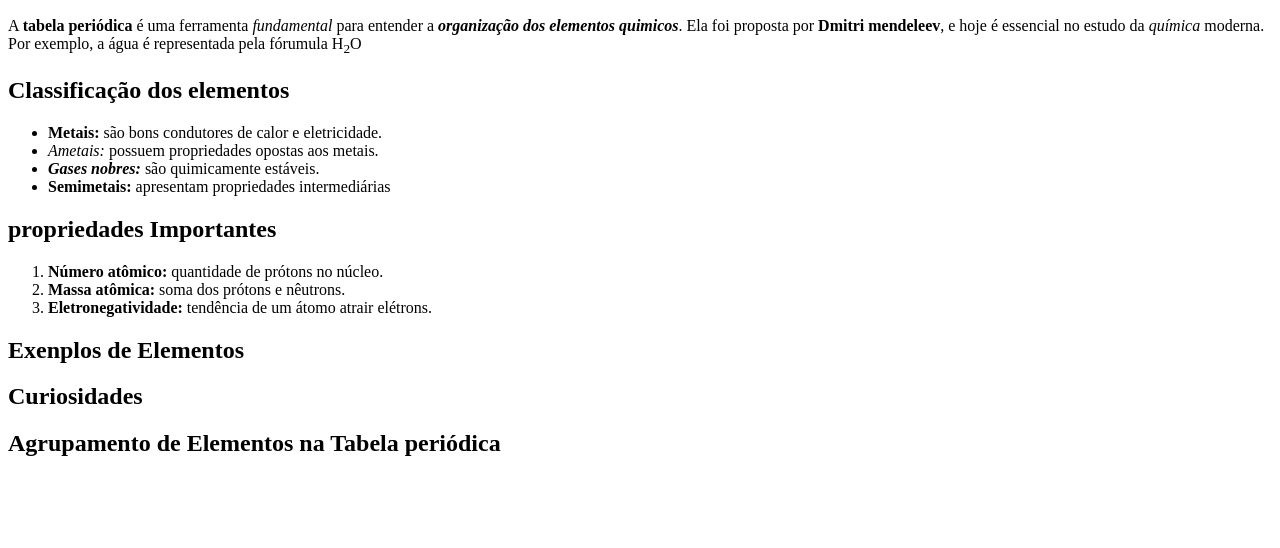
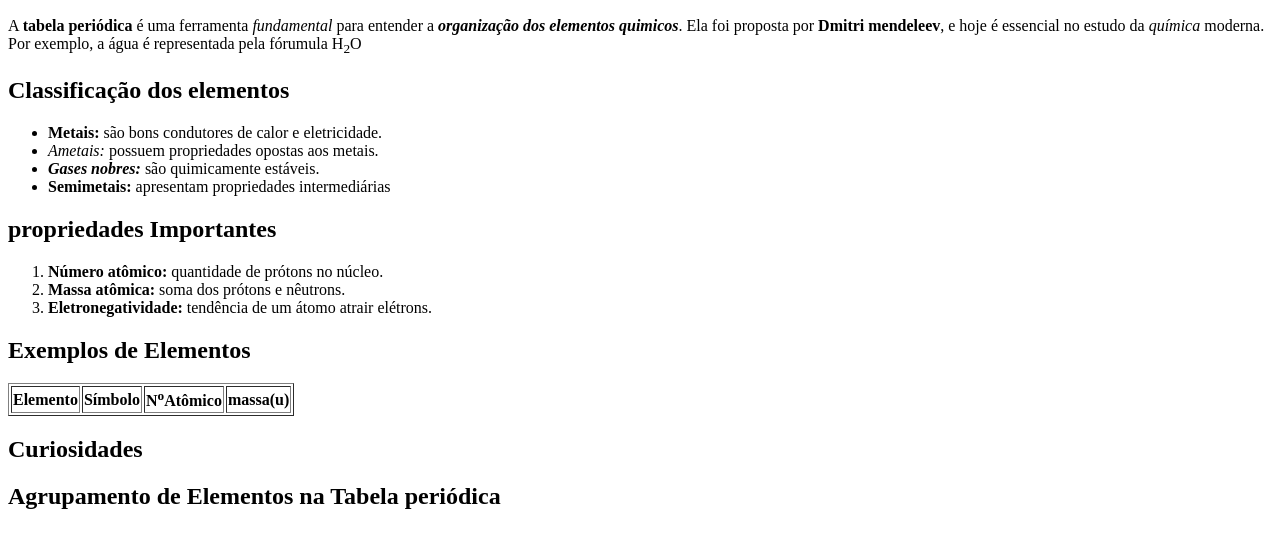
Before and after one commit to Nicollecarv4lh0/exercicio.revisao, a plain HTML site: page index.html in a window 1280 px wide. Shown: the part 110-658 px from the top of the page. Drawn offline with Linux system fonts and the light colour scheme.

Commit message:
lista e tabela

```diff
--- a/index.html
+++ b/index.html
@@ -30,7 +30,17 @@
         <li><b>Eletronegatividade: </b>tendência de um átomo atrair elétrons.</li>
     </ol>
 
-    <h2>Exenplos de Elementos</h2>
+    <h2>Exemplos de Elementos</h2>
+    <table border="1"> <thead>
+        <tr>
+            <th>Elemento</th>
+            <th>Símbolo</th>
+            <th>N<sup>o</sup>Atômico</th>
+            <th>massa(u)</th>
+        </tr>
+    </thead>
+
+    </table>
 
     <h2>Curiosidades</h2>
 
```
